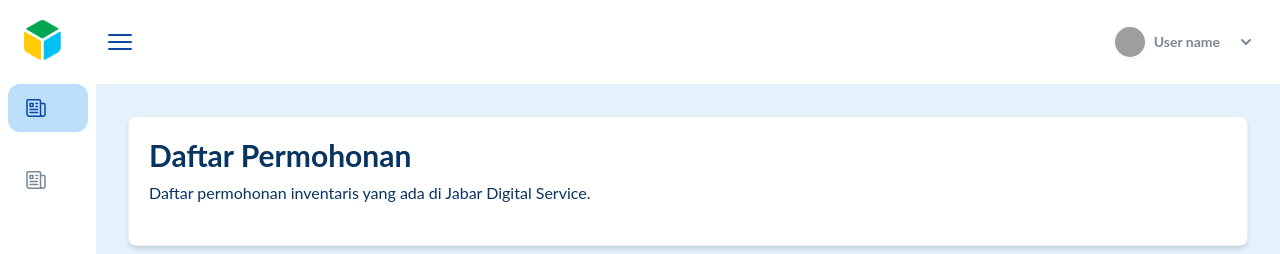
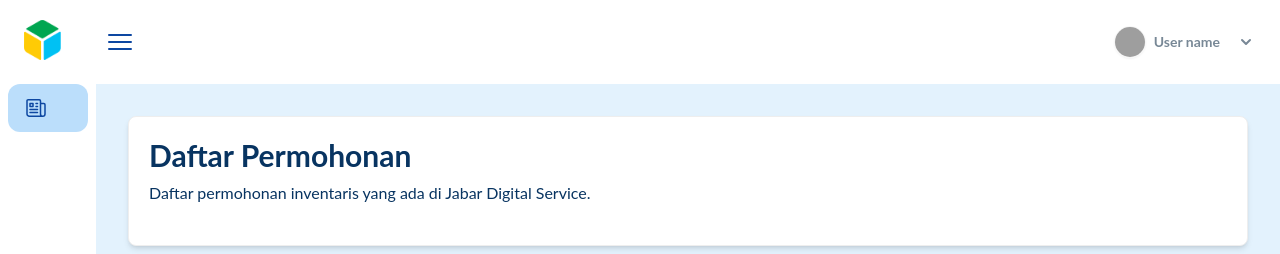
Before and after one commit to jabardigitalservice/digiteam-inventaris-app, a Vue app: page /request/list in a window 1280 px wide. Shown: the top 254 px of the page. Built offline with nearby package versions, Linux system fonts and the light colour scheme; no server answers; grey boxes are pictures that could not be loaded.

Commit message:
remove route and link add request

```diff
--- a/src/router/index.js
+++ b/src/router/index.js
@@ -40,13 +40,6 @@ const router = new VueRouter({
             default: ListRequest,
           },
         },
-        {
-          path: "add",
-          name: "add-request",
-          components: {
-            default: AddRequest,
-          },
-        },
       ],
     },
     {
--- a/src/views/layout/Sidebar.vue
+++ b/src/views/layout/Sidebar.vue
@@ -9,11 +9,6 @@ export default {
           routerLinkName: "list-request",
           icon: "", // i want add icon with svg next PR and for this code i put svg dummy
           nameRouter: "Permohonan",
-        },
-        {
-          routerLinkName: "add-request",
-          icon: "", // i want add icon with svg next PR and for this code i put svg dummy
-          nameRouter: "Add Permohonan",
         },
       ],
     };
```
